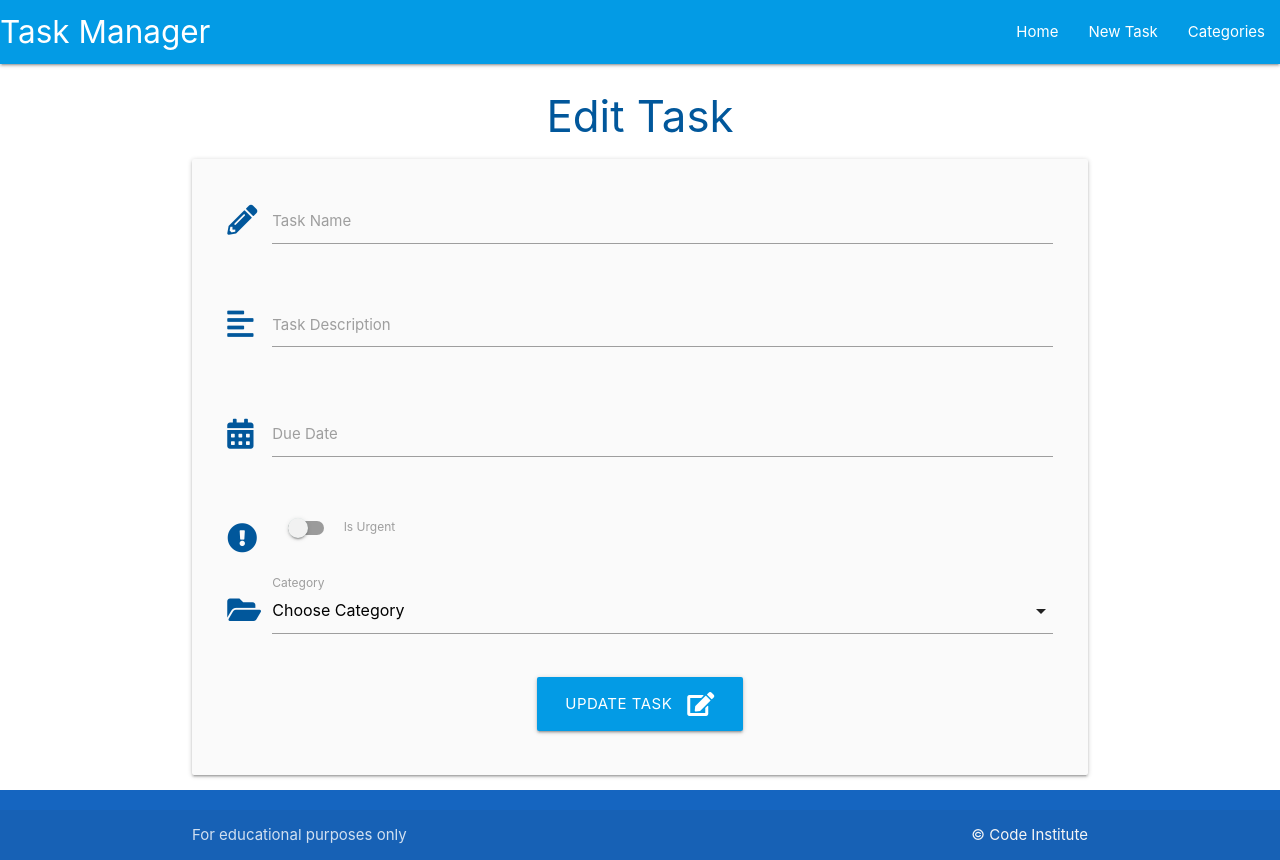
After one commit to ClaudiaInSweden/task-manager, a Flask app: template taskmanager/templates/edit_task.html in a window 1280 px wide. The commit adds this page. Run offline with Flask 2, Linux system fonts and the light colour scheme; the template is opened without the code that fills it, so the values that code supplies are empty.

Commit message:
Add edit task and delete task function

```diff
--- a/taskmanager/static/js/script.js
+++ b/taskmanager/static/js/script.js
@@ -16,3 +16,7 @@ document.addEventListener('DOMContentLoaded', function() {
   // select initialization
   let selects = document.querySelectorAll('select');
   M.FormSelect.init(selects);
+
+// collapsible initialization
+  let collapsibles = document.querySelectorAll('.collapsible');
+  M.Collapsible.init(collapsibles);
--- a/taskmanager/templates/add_task.html
+++ b/taskmanager/templates/add_task.html
@@ -49,6 +49,7 @@
        <div class="input-field col s12">
          <i class="fas fa-folder-open prefix light-blue-text text-darken-4"></i>
          <select id="category_id" name="category_id" class="validate" required>
+          <option value="" disabled selected>Choose Category</option>
            {% for category in categories %}
            <option value="{{ category.id }}">{{ category.category_name }}</option>
            {% endfor %}
--- /dev/null
+++ b/taskmanager/templates/edit_task.html
@@ -0,0 +1,83 @@
+{% extends "base.html" %}
+{% block content %}
+
+<h3 class="light-blue-text text-darken-4 center-align">Edit Task</h3>
+
+<div class="row card-panel grey lighten-5">
+    <form class="col s12" method="POST" action="{{ url_for('edit_task', task_id=task.id) }}">
+        <!-- task name -->
+        <div class="row">
+            <div class="input-field col s12">
+                <i class="fas fa-pencil-alt prefix light-blue-text text-darken-4"></i>
+                <input id="task_name" name="task_name" value="{{ task.task_name }}" minlength="5" maxlength="50"
+                    type="text" class="validate" required>
+                <label for="task_name">Task Name</label>
+            </div>
+        </div>
+        <!-- task description -->
+        <div class="row">
+            <div class="input-field col s12">
+                <i class="fas fa-align-left prefix light-blue-text text-darken-4"></i>
+                <textarea id="task_description" name="task_description" minlength="5" maxlength="200" type="text"
+                    class="materialize-textarea validate" required>
+                    {{- task.task_description -}}
+                </textarea>
+                <label for="task_description">Task Description</label>
+            </div>
+        </div>
+        <!-- due date -->
+        <div class="row">
+            <div class="input-field col s12">
+                <i class="fas fa-calendar-alt prefix light-blue-text text-darken-4"></i>
+                <input id="due_date" name="due_date" type="text" value="{{ task.due_date.strftime('%d %B, %Y') }}"
+                    class="datepicker validate" required>
+                <label for="due_date">Due Date</label>
+            </div>
+        </div>
+        <!-- is urgent -->
+        <div class="row">
+            <div class="input-field col s12">
+                <div class="switch">
+                    <i class="fas fa-exclamation-circle prefix light-blue-text text-darken-4"></i>
+                    <label for="is_urgent">
+                        {% if task.is_urgent == True %}
+                            <input id="is_urgent" name="is_urgent" type="checkbox" checked>
+                        {% else %}
+                            <input id="is_urgent" name="is_urgent" type="checkbox">
+                        {% endif %}
+                        <span class="lever"></span>
+                        Is Urgent
+                    </label>
+                </div>
+            </div>
+        </div>
+        <!-- category id -->
+        <div class="row">
+            <div class="input-field col s12">
+                <i class="fas fa-folder-open prefix light-blue-text text-darken-4"></i>
+                <select id="category_id" name="category_id" class="validate" required>
+                    <option value="" disabled>Choose Category</option>
+                    {% for category in categories %}
+                        {% if category == task.category %}
+                            <option value="{{ category.id }}" selected>{{ category.category_name }}</option>
+                        {% else %}
+                            <option value="{{ category.id }}">{{ category.category_name }}</option>
+                        {% endif %}
+                    {% endfor %}
+                </select>
+                <label for="category_id">Category</label>
+            </div>
+        </div>
+        <!-- submit button -->
+        <div class="row">
+            <div class="col s12 center-align">
+                <button type="submit" class="btn-large light-blue darken-1">
+                    Update Task <i class="fas fa-edit right"></i>
+
+                </button>
+            </div>
+        </div>
+    </form>
+</div>
+
+{% endblock %}
```
Also changed, not shown: taskmanager/routes.py (+35 -11 lines), taskmanager/templates/tasks.html (+27 -5 lines).
